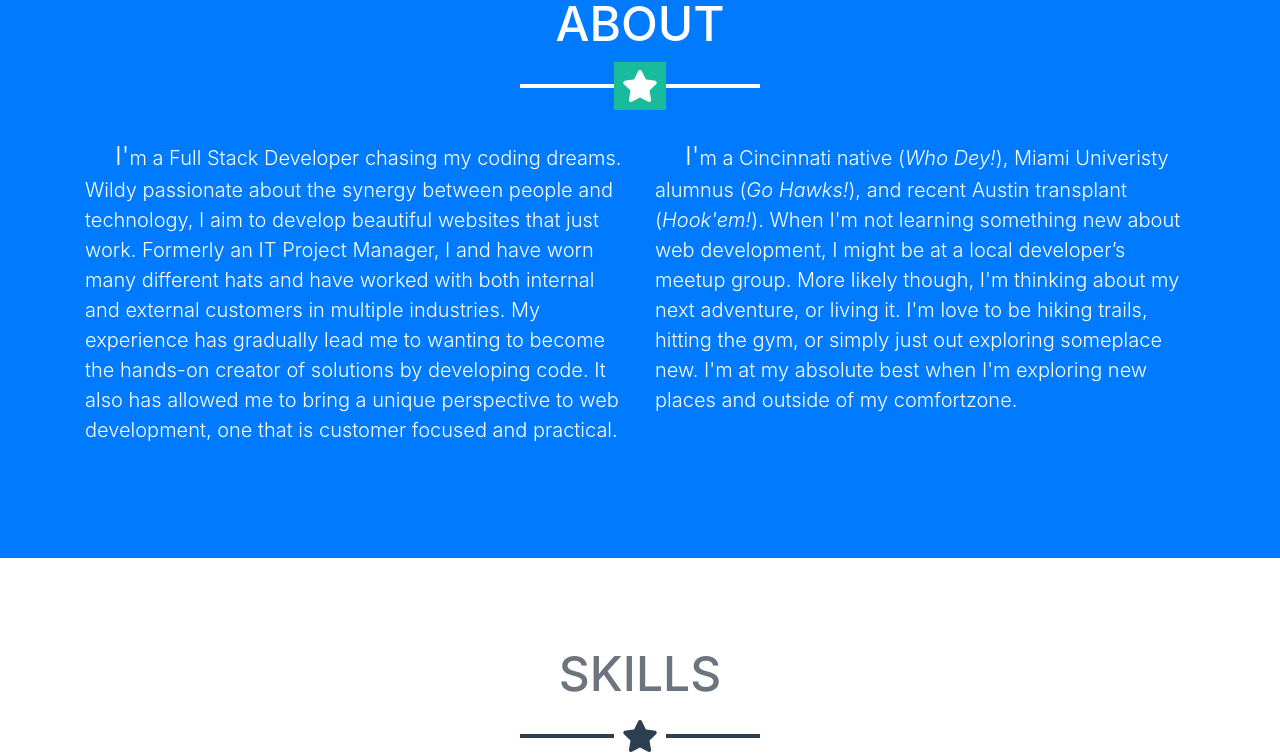
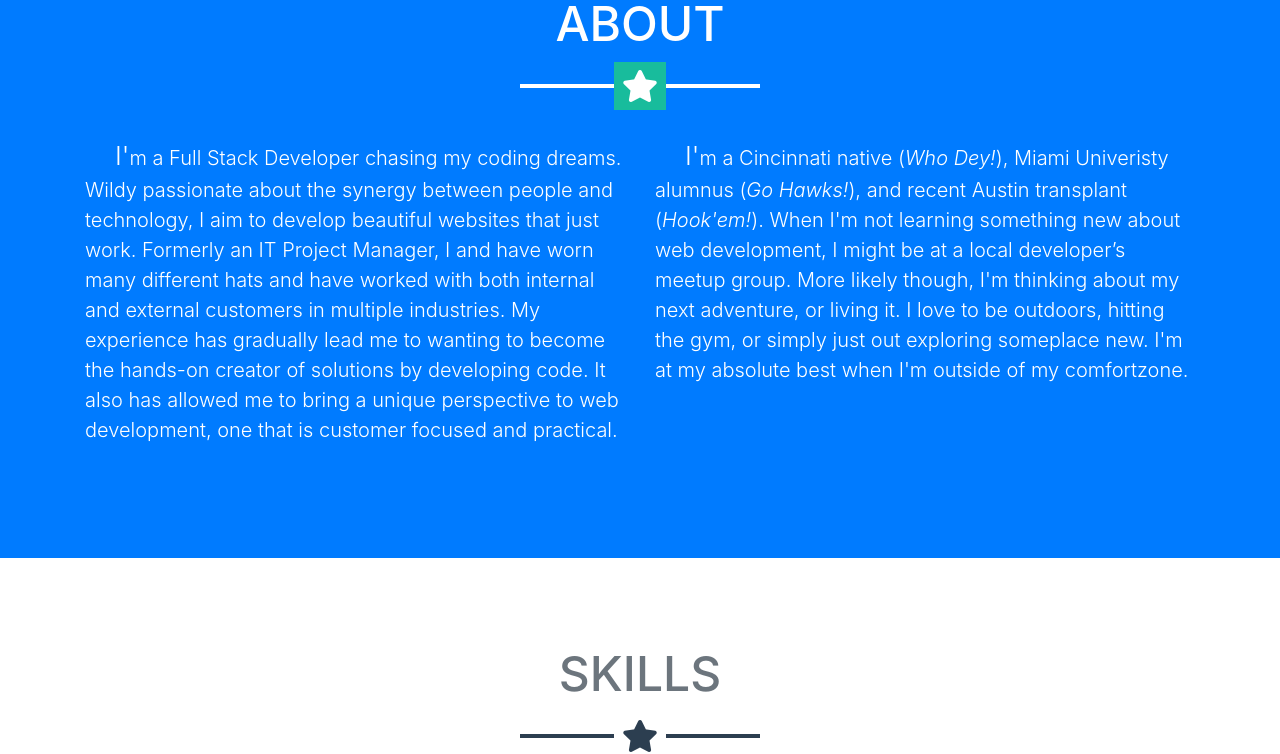
Before and after one commit to tbopp/tbopp.github.io, a website with bundled scripts: page index.html in a window 1280 px wide. Shown: the part 1900-2654 px from the top of the page. Built offline with nearby package versions, Linux system fonts and the light colour scheme.

Commit message:
Updating about section.

```diff
--- a/index.html
+++ b/index.html
@@ -147,7 +147,7 @@
           <p class="lead bio nounderline">I'm a Full Stack Developer chasing my coding dreams. Wildy passionate about the synergy between people and technology, I aim to develop beautiful websites that just work. Formerly an IT Project Manager, I and have worn many different hats and have worked with both internal and external customers in multiple industries. My experience has gradually lead me to wanting to become the hands-on creator of solutions by developing code. It also has allowed me to bring a unique perspective to web development, one that is customer focused and practical.</p>
         </div>
         <div class="col-lg-6 mr-auto">
-          <p class="lead bio">I'm a Cincinnati native (<a href="https://www.bengals.com/" class="nounderline" title="The Bengals">Who Dey!</a>), Miami Univeristy alumnus (<a href="https://miamiredhawks.com/" class="nounderline" title="Redhawks">Go Hawks!</a>), and recent Austin transplant (<a href="https://texassports.com/" class="nounderline" title="Longhorns Sports">Hook'em!</a>). When I'm not learning something new about web development, I might be at a local developer’s meetup group. More likely though, I'm thinking about my next adventure, or living it. I'm love to be hiking trails, hitting the gym, or simply just out exploring someplace new. I'm at my absolute best when I'm exploring new places and outside of my comfortzone.</p>
+          <p class="lead bio">I'm a Cincinnati native (<a href="https://www.bengals.com/" class="nounderline" title="The Bengals">Who Dey!</a>), Miami Univeristy alumnus (<a href="https://miamiredhawks.com/" class="nounderline" title="Redhawks">Go Hawks!</a>), and recent Austin transplant (<a href="https://texassports.com/" class="nounderline" title="Longhorns Sports">Hook'em!</a>). When I'm not learning something new about web development, I might be at a local developer’s meetup group. More likely though, I'm thinking about my next adventure, or living it. I love to be outdoors, hitting the gym, or simply just out exploring someplace new. I'm at my absolute best when I'm outside of my comfortzone.</p>
         </div>
         <div class="row">
           <div class="col-lg-6 ml-auto">
```
